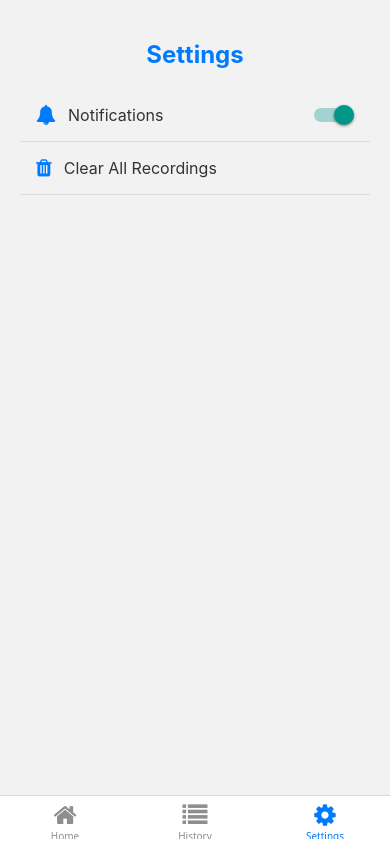
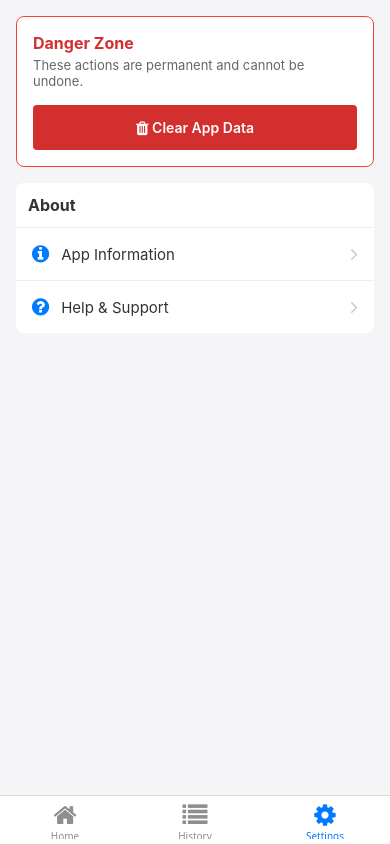
Before and after one commit to Bikon/docnote-challenge-main, a React Native app in the folder client/: screen /Settings in a window 390 px wide. Built offline with nearby package versions, Linux system fonts and the light colour scheme.

Commit message:
settings fix

```diff
--- a/client/components/SettingItem.tsx
+++ /dev/null
@@ -1,63 +0,0 @@
-import React from "react";
-import { View, Text, StyleSheet, Switch, TouchableOpacity } from "react-native";
-import { FontAwesome } from "@expo/vector-icons";
-
-type Props = {
-  icon: string;
-  title: string;
-  value?: boolean;
-  onToggle?: (value: boolean) => void;
-  onPress?: () => void;
-  disabled?: boolean;
-};
-
-const SettingItem: React.FC<Props> = ({
-  icon,
-  title,
-  value,
-  onToggle,
-  onPress,
-  disabled,
-}) => {
-  return (
-    <TouchableOpacity
-      style={[styles.item, disabled && styles.disabled]}
-      activeOpacity={onPress ? 0.7 : 1}
-      onPress={onPress}
-      disabled={disabled}
-    >
-      <View style={styles.left}>
-        <FontAwesome name={icon as any} size={20} color="#007AFF" />
-        <Text style={styles.text}>{title}</Text>
-      </View>
-      {typeof value === "boolean" && onToggle ? (
-        <Switch value={value} onValueChange={onToggle} />
-      ) : null}
-    </TouchableOpacity>
-  );
-};
-
-const styles = StyleSheet.create({
-  item: {
-    padding: 16,
-    borderBottomWidth: 1,
-    borderBottomColor: "#ddd",
-    flexDirection: "row",
-    justifyContent: "space-between",
-    alignItems: "center",
-  },
-  left: {
-    flexDirection: "row",
-    alignItems: "center",
-    gap: 12,
-  },
-  text: {
-    fontSize: 16,
-    color: "#333",
-  },
-  disabled: {
-    opacity: 0.5,
-  },
-});
-
-export default SettingItem;
--- a/client/screens/RecordingScreen.tsx
+++ b/client/screens/RecordingScreen.tsx
@@ -23,7 +23,7 @@ const RecordingScreen: React.FC = () => {
   const handleTranscription = async () => {
     try {
       setIsProcessing(true);
-      const uri = await stopRecording(); // ⏹ остановка записи и получение URI
+      const uri = await stopRecording();
       if (!uri) {
         setIsProcessing(false);
         Alert.alert("Error", "No audio was recorded.");
--- a/client/screens/SettingsScreen.tsx
+++ b/client/screens/SettingsScreen.tsx
@@ -1,23 +1,22 @@
-import { FontAwesome } from '@expo/vector-icons';
-import React, { useState } from 'react';
+import React, { useState } from "react";
 import {
-  ActivityIndicator,
   Alert,
   ScrollView,
   StyleSheet,
   Text,
   View,
-} from 'react-native';
-import { SafeAreaView } from 'react-native-safe-area-context';
-import { clearLocalAudioFiles } from '../utils/audioProcessor';
-import SettingItem from '../components/SettingItem';
+  ActivityIndicator,
+  TouchableOpacity,
+} from "react-native";
+import { SafeAreaView } from "react-native-safe-area-context";
+import { FontAwesome } from "@expo/vector-icons";
+import { clearLocalAudioFiles } from "../utils/audioProcessor";
 
 const SettingsScreen: React.FC = () => {
   const [isDeleting, setIsDeleting] = useState(false);
-  const [notificationsEnabled, setNotificationsEnabled] = useState(true);
 
   const handleClearStorage = async () => {
-    Alert.alert("Clear Local Files", "Are you sure you want to delete all saved recordings?", [
+    Alert.alert("Clear App Data", "This action cannot be undone. Proceed?", [
       { text: "Cancel", style: "cancel" },
       {
         text: "Delete",
@@ -26,9 +25,9 @@ const SettingsScreen: React.FC = () => {
           try {
             setIsDeleting(true);
             await clearLocalAudioFiles();
-            Alert.alert("Success", "All recordings deleted.");
+            Alert.alert("Success", "App data cleared.");
           } catch (err) {
-            Alert.alert("Error", "Failed to delete recordings.");
+            Alert.alert("Error", "Failed to clear app data.");
             console.error(err);
           } finally {
             setIsDeleting(false);
@@ -40,26 +39,47 @@ const SettingsScreen: React.FC = () => {
 
   return (
     <SafeAreaView style={styles.container}>
-      <Text style={styles.title}>Settings</Text>
       <ScrollView>
-        <SettingItem
-          icon="bell"
-          title="Notifications"
-          value={notificationsEnabled}
-          onToggle={setNotificationsEnabled}
-        />
-        <SettingItem
-          icon="trash"
-          title="Clear All Recordings"
-          onPress={handleClearStorage}
-          disabled={isDeleting}
-        />
-        {isDeleting && (
-          <View style={styles.loading}>
-            <ActivityIndicator size="small" color="#007AFF" />
-            <Text style={styles.loadingText}>Deleting files...</Text>
+        <View style={styles.sectionDanger}>
+          <Text style={styles.sectionTitle}>Danger Zone</Text>
+          <Text style={styles.sectionSubtitle}>
+            These actions are permanent and cannot be undone.
+          </Text>
+          <TouchableOpacity
+            style={styles.dangerButton}
+            onPress={handleClearStorage}
+            disabled={isDeleting}
+          >
+            <FontAwesome name="trash" size={16} color="#fff" />
+            <Text style={styles.dangerButtonText}> Clear App Data</Text>
+          </TouchableOpacity>
+          {isDeleting && (
+            <View style={styles.loading}>
+              <ActivityIndicator size="small" color="#fff" />
+              <Text style={styles.loadingText}>Deleting...</Text>
+            </View>
+          )}
+        </View>
+
+        <View style={styles.section}>
+          <Text style={styles.sectionHeader}>About</Text>
+
+          <View style={styles.item}>
+            <View style={styles.left}>
+              <FontAwesome name="info-circle" size={20} color="#007AFF" />
+              <Text style={styles.itemText}>App Information</Text>
+            </View>
+            <FontAwesome name="angle-right" size={20} color="#ccc" />
           </View>
-        )}
+
+          <View style={styles.item}>
+            <View style={styles.left}>
+              <FontAwesome name="question-circle" size={20} color="#007AFF" />
+              <Text style={styles.itemText}>Help & Support</Text>
+            </View>
+            <FontAwesome name="angle-right" size={20} color="#ccc" />
+          </View>
+        </View>
       </ScrollView>
     </SafeAreaView>
   );
@@ -68,24 +88,81 @@ const SettingsScreen: React.FC = () => {
 const styles = StyleSheet.create({
   container: {
     flex: 1,
-    paddingTop: 40,
-    paddingHorizontal: 20,
+    backgroundColor: "#f5f5f7",
   },
-  title: {
-    fontSize: 24,
+  sectionDanger: {
+    backgroundColor: "#fff",
+    borderColor: "#f44336",
+    borderWidth: 1,
+    margin: 16,
+    padding: 16,
+    borderRadius: 8,
+  },
+  sectionTitle: {
     fontWeight: "bold",
-    color: "#007AFF",
-    marginBottom: 20,
-    textAlign: "center",
+    fontSize: 16,
+    marginBottom: 4,
+    color: "#d32f2f",
+  },
+  sectionSubtitle: {
+    fontSize: 13,
+    color: "#666",
+    marginBottom: 16,
+  },
+  dangerButton: {
+    backgroundColor: "#d32f2f",
+    flexDirection: "row",
+    justifyContent: "center",
+    alignItems: "center",
+    paddingVertical: 14,
+    borderRadius: 4,
+  },
+  dangerButtonText: {
+    color: "#fff",
+    fontWeight: "600",
+    fontSize: 14,
   },
   loading: {
     flexDirection: "row",
     alignItems: "center",
-    marginTop: 15,
+    marginTop: 12,
+    justifyContent: "center",
     gap: 10,
   },
   loadingText: {
-    color: "#007AFF",
+    color: "#fff",
+    fontSize: 13,
+  },
+  section: {
+    marginHorizontal: 16,
+    backgroundColor: "#fff",
+    borderRadius: 8,
+    overflow: "hidden",
+    marginBottom: 32,
+  },
+  sectionHeader: {
+    fontSize: 16,
+    fontWeight: "bold",
+    color: "#333",
+    marginVertical: 12,
+    marginLeft: 12,
+  },
+  item: {
+    padding: 16,
+    flexDirection: "row",
+    justifyContent: "space-between",
+    alignItems: "center",
+    borderTopWidth: StyleSheet.hairlineWidth,
+    borderColor: "#eee",
+  },
+  left: {
+    flexDirection: "row",
+    alignItems: "center",
+    gap: 12,
+  },
+  itemText: {
+    fontSize: 15,
+    color: "#333",
   },
 });
 
```
